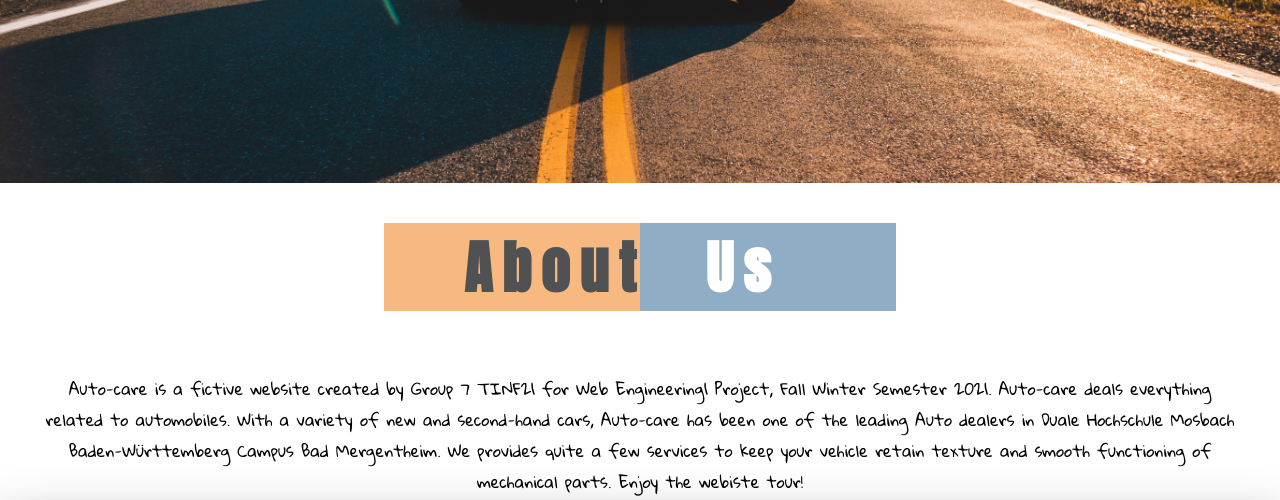
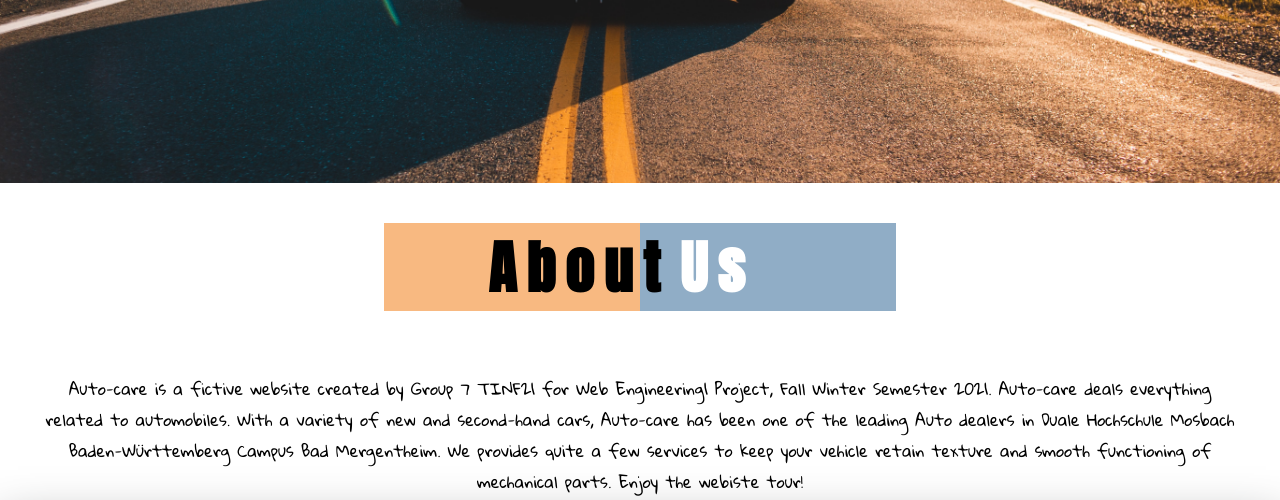
Before and after one commit to AdriansRubins/gruppe07-projekt, a PHP site: page / in a window 1280 px wide. Shown: the part 655-1155 px from the top of the page. Run offline with PHP 8.4, Linux system fonts and the light colour scheme.

Commit message:
Checkout in browser!

```diff
--- a/css/style.css
+++ b/css/style.css
@@ -110,7 +110,6 @@ nav ul li {
     font-family: "Gloria Hallelujah", cursive;
 }
 
-
 .bottom-layer{
     display: grid;
     grid-template-columns: 1fr 1fr;
@@ -147,7 +146,7 @@ nav ul li {
     padding-left: 0px;
 }
 .FromLeft{
-    padding-right: 60px;
+    padding-right: 10px;
 }
 
 
@@ -173,8 +172,10 @@ nav ul li {
 
 }
 .about{
-    color: #4F5153;
+    color: black;
 }
+
+
 #des {
     grid-area: des;
     display: grid;
```
